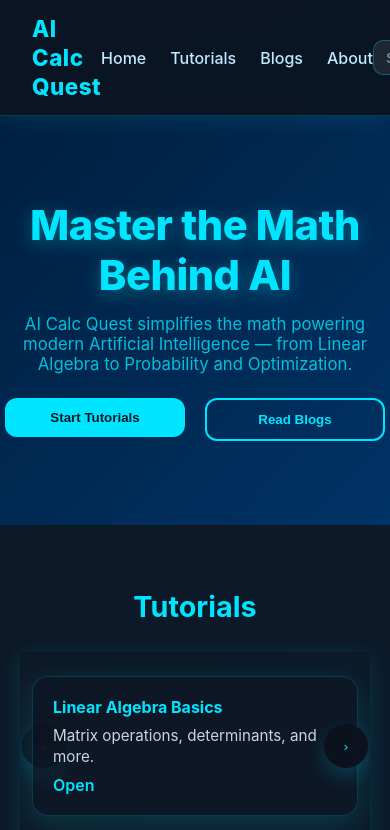
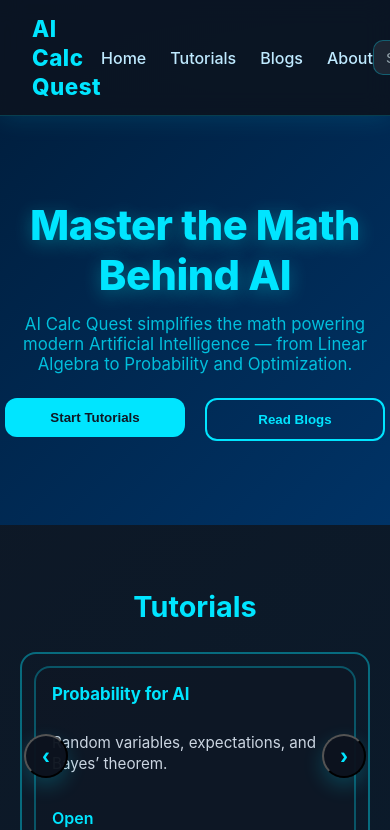
Before and after one commit to dhairyas87/aicalcquest, a React (Vite) app: page / in a window 390 px wide. Shown: the top 830 px of the page. Built offline with nearby package versions, Linux system fonts and the light colour scheme.

Commit message:
Adding the carousel propely and Infite carosel slides

```diff
--- a/src/components/Carousel.jsx
+++ b/src/components/Carousel.jsx
@@ -1,68 +1,65 @@
-import React, { useEffect, useRef, useState } from "react";
+import React, { useState, useEffect, useRef } from "react";
 import { useNavigate } from "react-router-dom";
 
-/**
- * Carousel
- * props:
- *   items: array of { title, summary, ... }
- *   type: "blog" | "tutorial"
- */
 export default function Carousel({ title, items = [], type = "blog" }) {
+  const navigate = useNavigate();
   const trackRef = useRef(null);
-  const [pos, setPos] = useState(0); // index of first visible
+  const [currentIndex, setCurrentIndex] = useState(0);
   const [visibleCount, setVisibleCount] = useState(3);
-  const navigate = useNavigate();
 
+  // Responsive visible cards
   useEffect(() => {
-    const onResize = () => {
+    const handleResize = () => {
       setVisibleCount(window.innerWidth <= 900 ? 1 : 3);
-      // clamp pos so we don't overflow
-      setPos((p) => Math.min(p, Math.max(0, items.length - (window.innerWidth <= 900 ? 1 : 3))));
     };
-    onResize();
-    window.addEventListener("resize", onResize);
-    return () => window.removeEventListener("resize", onResize);
-  }, [items.length]);
-
-  // Scroll reveal using IntersectionObserver for the whole carousel section
-  useEffect(() => {
-    const section = trackRef.current?.closest("section");
-    if (!section) return;
-    const obs = new IntersectionObserver((entries) => {
-      entries.forEach(e => {
-        if (e.isIntersecting) section.querySelectorAll(".reveal").forEach(n => n.classList.add("visible"));
-      });
-    }, { threshold: 0.12 });
-    obs.observe(section);
-    return () => obs.disconnect();
+    handleResize();
+    window.addEventListener("resize", handleResize);
+    return () => window.removeEventListener("resize", handleResize);
   }, []);
 
-  const next = () => {
-    setPos((p) => {
-      const maxStart = Math.max(0, items.length - visibleCount);
-      return p >= maxStart ? 0 : p + visibleCount;
-    });
-  };
-
-  const prev = () => {
-    setPos((p) => {
-      const maxStart = Math.max(0, items.length - visibleCount);
-      return p <= 0 ? maxStart : Math.max(0, p - visibleCount);
-    });
-  };
-
   const handleSelect = (item) => {
-    // generate slug safely
-    const slug = (item.slug || item.title).toLowerCase().replace(/[^a-z0-9]+/g, "-").replace(/(^-|-$)/g, "");
+    const slug = (item.slug || item.title)
+      .toLowerCase()
+      .replace(/[^a-z0-9]+/g, "-")
+      .replace(/(^-|-$)/g, "");
     navigate(`/${type}/${slug}`);
   };
 
-  // compute visible slice (wrap-around support)
-  const visible = [];
-  for (let i = 0; i < visibleCount; i++) {
-    const idx = (pos + i) % items.length;
-    visible.push(items[idx]);
-  }
+  // Duplicate cards for infinite scroll
+  const extendedItems = [
+    ...items.slice(-visibleCount), // last N items
+    ...items,
+    ...items.slice(0, visibleCount), // first N items
+  ];
+
+  const next = () => setCurrentIndex((prev) => prev + 1);
+  const prev = () => setCurrentIndex((prev) => prev - 1);
+
+  // Handle seamless jump
+  useEffect(() => {
+    const handleTransitionEnd = () => {
+      const len = items.length;
+      if (currentIndex >= len + visibleCount) {
+        // Jump to start
+        trackRef.current.style.transition = "none";
+        setCurrentIndex(visibleCount);
+      } else if (currentIndex < visibleCount) {
+        // Jump to end
+        trackRef.current.style.transition = "none";
+        setCurrentIndex(items.length + visibleCount - 1);
+      }
+    };
+    const track = trackRef.current;
+    track.addEventListener("transitionend", handleTransitionEnd);
+    return () => track.removeEventListener("transitionend", handleTransitionEnd);
+  }, [currentIndex, items.length, visibleCount]);
+
+  // Re-enable transition after index change
+  useEffect(() => {
+    if (trackRef.current) {
+      trackRef.current.style.transition = "transform 0.5s ease";
+    }
+  }, [currentIndex]);
 
   return (
     <section className="section">
@@ -71,22 +68,46 @@ export default function Carousel({ title, items = [], type = "blog" }) {
           <h2>{title}</h2>
         </div>
 
-        <div className="carousel-wrapper reveal">
-          <button className="carousel-arrow prev" onClick={prev} aria-label="Previous">‹</button>
+        <div className="carousel-wrapper">
+          <button className="carousel-arrow prev" onClick={prev}>‹</button>
 
-          <div ref={trackRef} className="carousel-track" style={{ transform: `translateX(0)` }}>
-            {visible.map((it, i) => (
-              <div key={`${it.title}-${i}`} className="card" onClick={() => handleSelect(it)} role="button" tabIndex={0}>
-                <div className="card-title">{it.title}</div>
-                <div className="card-desc">{it.summary || it.description || ""}</div>
-                <div className="card-footer" style={{ marginTop: "auto" }}>
-                  <a className="link" onClick={(e)=>{ e.stopPropagation(); handleSelect(it); }}>Open</a>
+          <div className="carousel-track-wrapper">
+            <div
+              ref={trackRef}
+              className="carousel-track"
+              style={{
+                transform: `translateX(-${currentIndex * (100 / visibleCount)}%)`,
+              }}
+            >
+              {extendedItems.map((item, i) => (
+                <div
+                  key={i}
+                  className="card"
+                  style={{ flex: `0 0 ${100 / visibleCount}%` }}
+                  onClick={() => handleSelect(item)}
+                >
+                  {item.thumbnail && (
+                    <img className="thumb" src={item.thumbnail} alt={item.title} />
+                  )}
+                  <div className="card-title">{item.title}</div>
+                  <div className="card-desc">{item.summary || item.description || ""}</div>
+                  <div className="card-footer">
+                    <a
+                      className="link"
+                      onClick={(e) => {
+                        e.stopPropagation();
+                        handleSelect(item);
+                      }}
+                    >
+                      Open
+                    </a>
+                  </div>
                 </div>
-              </div>
-            ))}
+              ))}
+            </div>
           </div>
 
-          <button className="carousel-arrow next" onClick={next} aria-label="Next">›</button>
+          <button className="carousel-arrow next" onClick={next}>›</button>
         </div>
       </div>
     </section>
--- a/src/index.css
+++ b/src/index.css
@@ -172,68 +172,120 @@ nav.navbar {
 .section-head h2 { font-size: 1.8rem; color: #00e5ff; font-weight:700; }
 
 /* CAROUSEL CORE LAYOUT */
-.carousel-wrapper { position: relative; width: 100%; max-width: 1200px; margin: 0 auto; overflow: hidden; padding: 12px 0; }
+/* Wrapper around carousel + arrows */
+.carousel-wrapper {
+  position: relative;
+  width: 100%;
+  max-width: 1200px;
+  margin: 0 auto 60px;
+  overflow: hidden;
+  border: 2px solid rgba(0,229,255,0.4); /* neon border */
+  border-radius: 16px;
+  padding: 12px;
+}
+
+.carousel-track-wrapper {
+  overflow: hidden;
+}
+
 .carousel-track {
   display: flex;
   gap: 20px;
-  will-change: transform;
-  transition: transform 450ms cubic-bezier(.22,.9,.35,1);
-  padding: 12px;
-  align-items: stretch;
 }
 
-/* CARD STYLE */
 .card {
-  flex: 0 0 calc((100% - 40px) / 3);
+  flex-shrink: 0;
+  border: 2px solid rgba(0,229,255,0.3);
+  border-radius: 16px;
   background: rgba(15,23,36,0.6);
-  backdrop-filter: blur(10px);
-  border-radius: 16px;
-  padding: 20px;
-  box-shadow: 0 8px 30px rgba(0,255,255,0.15);
-  border: 1px solid rgba(0,194,255,0.2);
+  padding: 16px;
+  min-height: 220px; /* same height for all */
   display: flex;
   flex-direction: column;
   justify-content: space-between;
-  min-height: 140px;
-  cursor: pointer;
-  transition: transform .3s ease, box-shadow .3s ease;
+  transition: transform 0.3s ease, box-shadow 0.3s ease, border 0.3s ease;
 }
+
 .card:hover {
-  transform: translateY(-8px);
-  box-shadow: 0 20px 40px rgba(0,255,255,0.4);
+  transform: translateY(-6px);
+  box-shadow: 0 20px 40px rgba(0,229,255,0.4);
+  border-color: #00e5ff;
 }
+
+.card .thumb {
+  width: 100%;
+  height: 140px;
+  object-fit: cover;
+  border-radius: 12px;
+  margin-bottom: 12px;
+  filter: brightness(0.8);
+}
+
 .card .card-title {
   color: #00e5ff;
   font-weight: 700;
-  margin-bottom: 8px;
-  transition: text-shadow .18s ease, color .18s ease;
+  margin-bottom: 6px;
+  font-size: 1.05rem;
 }
-.card:hover .card-title {
-  text-shadow: 0 6px 18px rgba(0,229,255,0.6);
+
+.card .card-desc {
+  color: #cbd5e1;
+  font-size: 0.95rem;
+  line-height: 1.4;
 }
-.card .card-desc { color: #cbd5e1; font-size: 0.95rem; line-height:1.4; }
-.card .card-footer { margin-top: 12px; display:flex; gap:8px; align-items:center; }
-.card .link { color:#00e5ff; font-weight:600; text-decoration:none; }
-.card .link:hover { text-decoration:underline; color:#00bfff; }
 
-/* NAV ARROWS */
+.card .card-footer {
+  margin-top: 12px;
+  display: flex;
+  gap: 8px;
+  align-items: center;
+}
+
+.card .link {
+  color: #00e5ff;
+  font-weight: 600;
+  text-decoration: none;
+}
+
+.card .link:hover {
+  text-decoration: underline;
+  color: #00bfff;
+}
+
 .carousel-arrow {
   position: absolute;
   top: 50%;
   transform: translateY(-50%);
-  width:44px; height:44px; border-radius: 50%;
-  background: rgba(12,18,30,0.95); color: #00e5ff; border:none;
-  display:flex; align-items:center; justify-content:center;
-  cursor:pointer; box-shadow: 0 8px 20px rgba(0,229,255,0.2);
+  width:44px; height:44px;
+  border-radius: 50%;
+  background: rgba(12,18,30,0.95);
+  color: #00e5ff;
+  display:flex; justify-content:center; align-items:center;
+  cursor:pointer;
+  box-shadow: 0 8px 20px rgba(0,229,255,0.2);
+  z-index: 10;
+  font-size: 1.5rem;
+  font-weight: 700;
+  transition: transform 0.2s ease, background 0.2s ease;
 }
+
 .carousel-arrow.prev { left: 6px; }
 .carousel-arrow.next { right: 6px; }
-.carousel-arrow:hover { transform: translateY(-50%) scale(1.05); background:#001a2a; }
 
-/* Responsive behavior */
-@media (max-width: 900px) { .card { flex: 0 0 100%; } .carousel-arrow.prev { left: 2px; } .carousel-arrow.next { right: 2px; } }
-@media (min-width: 1400px) { .card { flex: 0 0 calc((100% - 60px) / 3); } }
+.carousel-arrow:hover {
+  transform: translateY(-50%) scale(1.1);
+  background: rgba(0,26,42,0.95);
+}
 
+@media (max-width: 900px) {
+  .card { flex: 0 0 100%; min-height: 180px; }
+  .carousel-arrow.prev { left: 2px; }
+  .carousel-arrow.next { right: 2px; }
+}
+
+@media (min-width: 1400px) {
+  .card { flex: 0 0 calc((100% - 60px)/3); }
+}
 /* BLOG/TUTORIAL LIST PAGE */
 .page { max-width: 960px; margin: 36px auto; padding: 0 18px; }
 .page h2 { font-size: 2rem; color:#00e5ff; margin-bottom: 12px; }
```
